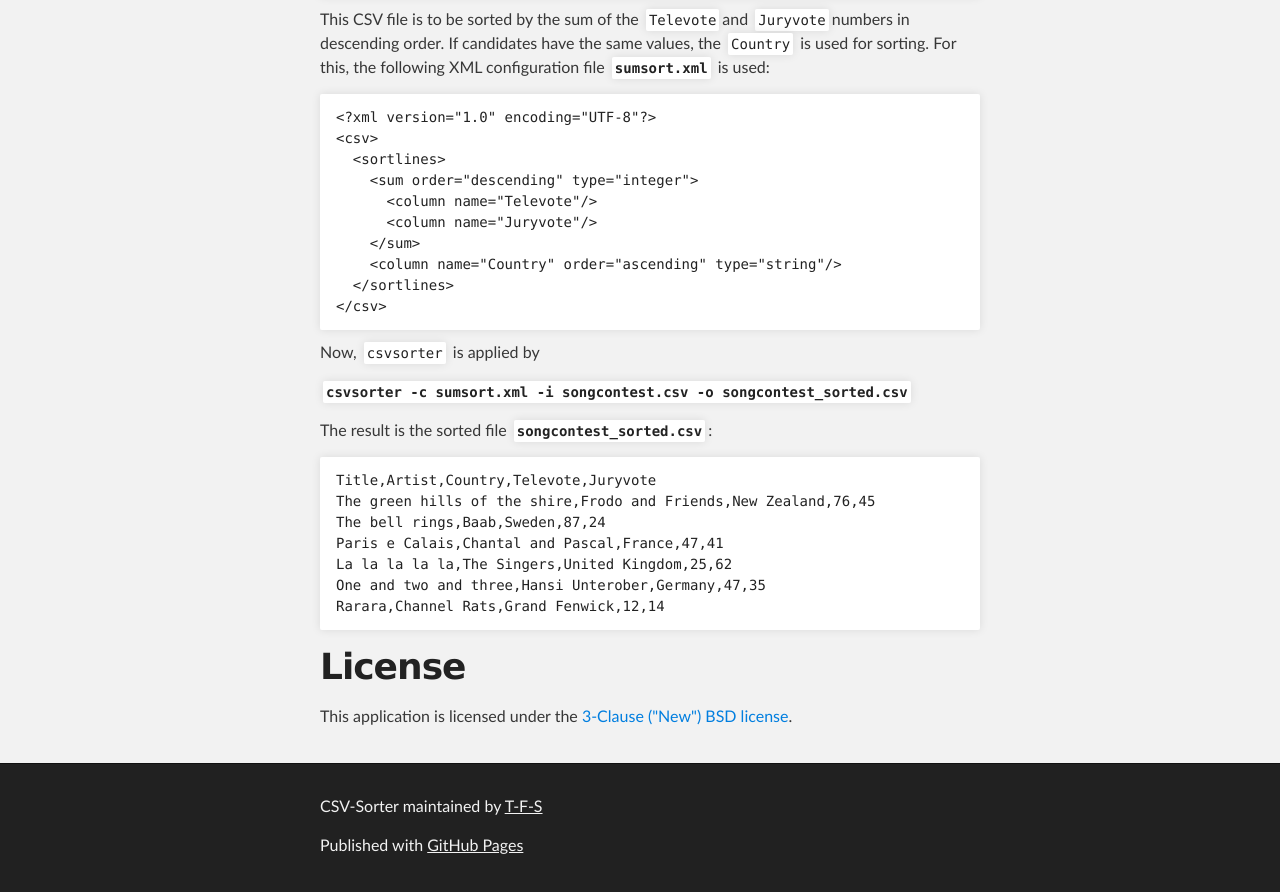
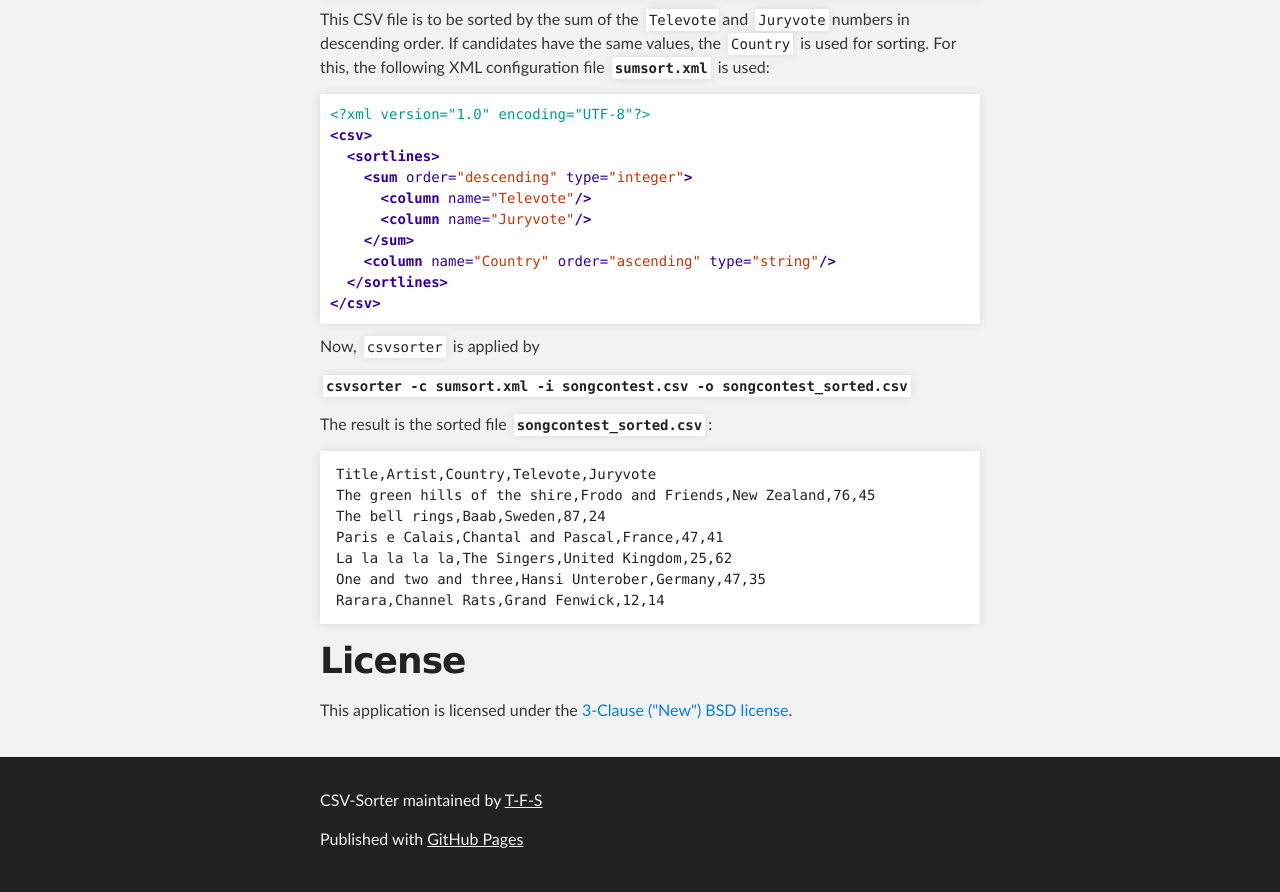
Before and after one commit to T-F-S/csvsorter, a plain HTML site: page index.html in a window 1280 px wide. Shown: the part 1023-1915 px from the top of the page. Drawn offline with Linux system fonts and the light colour scheme.

```diff
--- a/index.html
+++ b/index.html
@@ -66,17 +66,17 @@
 <code>Country</code> is used for sorting.
 For this, the following XML configuration file <strong><code>sumsort.xml</code></strong> is used:</p>
 
-<pre><code>&lt;?xml version="1.0" encoding="UTF-8"?&gt;
-&lt;csv&gt;
-  &lt;sortlines&gt;
-    &lt;sum order="descending" type="integer"&gt;
-      &lt;column name="Televote"/&gt;
-      &lt;column name="Juryvote"/&gt;
-    &lt;/sum&gt;
-    &lt;column name="Country" order="ascending" type="string"/&gt;
-  &lt;/sortlines&gt;
-&lt;/csv&gt;
-</code></pre>
+<div class="highlight highlight-xml"><pre><span class="cp">&lt;?xml version="1.0" encoding="UTF-8"?&gt;</span>
+<span class="nt">&lt;csv&gt;</span>
+  <span class="nt">&lt;sortlines&gt;</span>
+    <span class="nt">&lt;sum</span> <span class="na">order=</span><span class="s">"descending"</span> <span class="na">type=</span><span class="s">"integer"</span><span class="nt">&gt;</span>
+      <span class="nt">&lt;column</span> <span class="na">name=</span><span class="s">"Televote"</span><span class="nt">/&gt;</span>
+      <span class="nt">&lt;column</span> <span class="na">name=</span><span class="s">"Juryvote"</span><span class="nt">/&gt;</span>
+    <span class="nt">&lt;/sum&gt;</span>
+    <span class="nt">&lt;column</span> <span class="na">name=</span><span class="s">"Country"</span> <span class="na">order=</span><span class="s">"ascending"</span> <span class="na">type=</span><span class="s">"string"</span><span class="nt">/&gt;</span>
+  <span class="nt">&lt;/sortlines&gt;</span>
+<span class="nt">&lt;/csv&gt;</span>
+</pre></div>
 
 <p>Now, <code>csvsorter</code> is applied by </p>
 
```
Also changed, not shown: params.json (+1 -1 lines).
